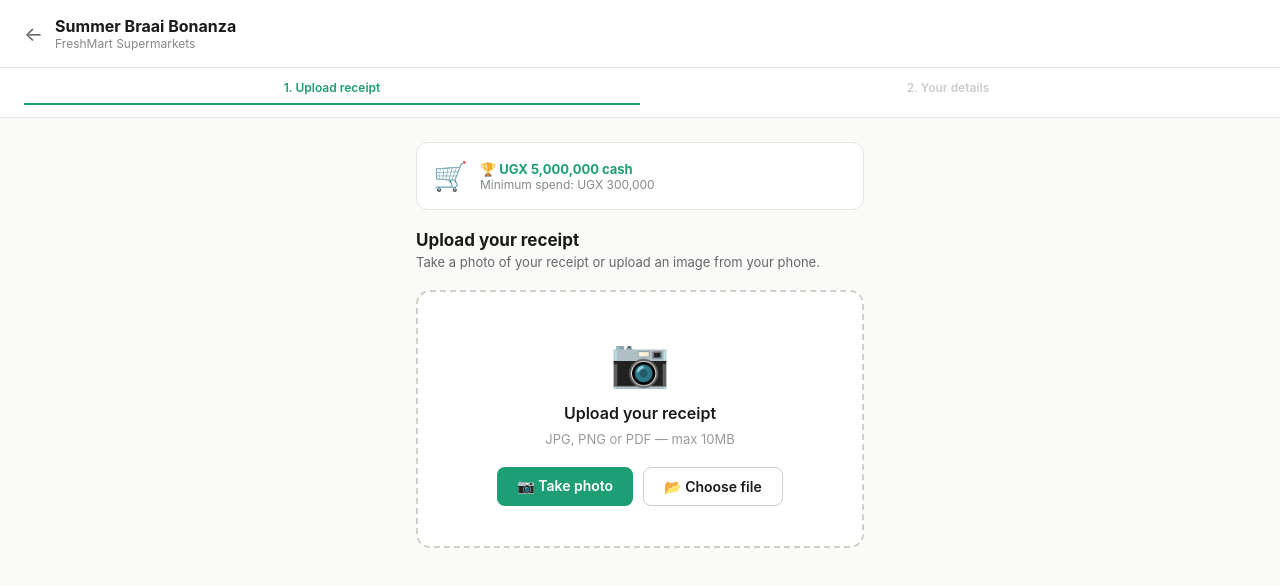
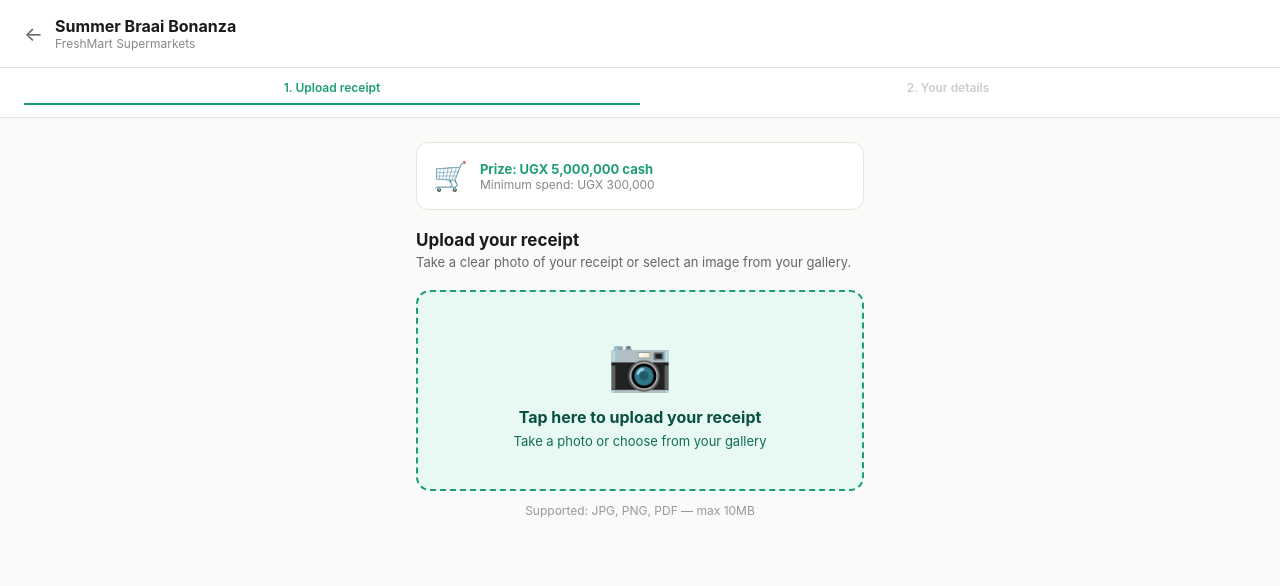
Before and after one commit to johnejalu-cell/receiptraffle, a Next.js app: page /enter/1 in a window 1280 px wide. Shown: the top 586 px of the page. Built offline with nearby package versions, Linux system fonts and the light colour scheme.

Commit message:
Update page.tsx

```diff
--- a/app/enter/[id]/page.tsx
+++ b/app/enter/[id]/page.tsx
@@ -18,7 +18,6 @@ export default function EnterPage({ params }: { params: { id: string } }) {
   const [email, setEmail] = useState('')
   const [result, setResult] = useState<any>(null)
   const [ticket, setTicket] = useState('')
-  const [dragOver, setDragOver] = useState(false)
 
   if (!promo) return (
     <main style={{ padding: '2rem', textAlign: 'center' }}>
@@ -28,28 +27,12 @@ export default function EnterPage({ params }: { params: { id: string } }) {
   )
 
   function handleFile(f: File) {
-    if (!f.type.startsWith('image/') && f.type !== 'application/pdf') {
-      alert('Please upload an image file (JPG, PNG) or PDF')
-      return
-    }
     setFile(f)
     if (f.type.startsWith('image/')) {
       setPreview(URL.createObjectURL(f))
     } else {
       setPreview('pdf')
     }
-  }
-
-  function handleInputChange(e: React.ChangeEvent<HTMLInputElement>) {
-    const f = e.target.files?.[0]
-    if (f) handleFile(f)
-  }
-
-  function handleDrop(e: React.DragEvent) {
-    e.preventDefault()
-    setDragOver(false)
-    const f = e.dataTransfer.files?.[0]
-    if (f) handleFile(f)
   }
 
   async function handleVerify() {
@@ -63,11 +46,10 @@ export default function EnterPage({ params }: { params: { id: string } }) {
         r.readAsDataURL(f)
       })
       const base64 = await toBase64(file!)
-      const mediaType = file!.type || 'image/jpeg'
       const res = await fetch('/api/verify-receipt', {
         method: 'POST',
         headers: { 'Content-Type': 'application/json' },
-        body: JSON.stringify({ imageBase64: base64, mediaType, minSpend: promo.minSpend, currency: promo.currency })
+        body: JSON.stringify({ imageBase64: base64, mediaType: file!.type || 'image/jpeg', minSpend: promo.minSpend, currency: promo.currency })
       })
       const data = await res.json()
       setResult(data)
@@ -86,12 +68,6 @@ export default function EnterPage({ params }: { params: { id: string } }) {
       <div style={{ fontSize: 48, marginBottom: 16 }}>&#x1F50D;</div>
       <h2 style={{ fontSize: 20, fontWeight: 700, marginBottom: 8 }}>Verifying your receipt...</h2>
       <p style={{ color: '#666', fontSize: 14 }}>Our AI is reading your receipt. This takes a few seconds.</p>
-      <div style={{ marginTop: 20, display: 'flex', gap: 6 }}>
-        {[0,1,2].map(i => (
-          <div key={i} style={{ width: 8, height: 8, background: '#1D9E75', borderRadius: '50%', animation: `bounce 0.6s ${i * 0.2}s infinite alternate` }} />
-        ))}
-      </div>
-      <style>{`@keyframes bounce { from { transform: translateY(0) } to { transform: translateY(-8px) } }`}</style>
     </main>
   )
 
@@ -104,10 +80,9 @@ export default function EnterPage({ params }: { params: { id: string } }) {
         <div style={{ fontSize: 12, color: '#999', marginBottom: 4 }}>Your ticket number</div>
         <div style={{ fontSize: 22, fontWeight: 700, color: '#1D9E75', letterSpacing: 1 }}>{ticket}</div>
         <div style={{ borderTop: '1px solid #e5e5e0', marginTop: 12, paddingTop: 12, display: 'flex', flexDirection: 'column', gap: 4 }}>
-          <div style={{ fontSize: 13, color: '#666' }}>&#x1F3C6; {promo.title}</div>
-          <div style={{ fontSize: 13, color: '#666' }}>&#x1F4B0; Amount: {promo.currency} {result?.total_amount?.toLocaleString()}</div>
-          <div style={{ fontSize: 13, color: '#666' }}>&#x1F464; {name}</div>
-          <div style={{ fontSize: 13, color: '#666' }}>&#x1F4F1; {phone}</div>
+          <div style={{ fontSize: 13, color: '#666' }}>{promo.title}</div>
+          <div style={{ fontSize: 13, color: '#666' }}>Amount: {promo.currency} {result?.total_amount?.toLocaleString()}</div>
+          <div style={{ fontSize: 13, color: '#666' }}>{name} · {phone}</div>
         </div>
       </div>
       <p style={{ fontSize: 13, color: '#999', marginBottom: 20 }}>You will be contacted on <strong>{phone}</strong> if you win.</p>
@@ -125,8 +100,7 @@ export default function EnterPage({ params }: { params: { id: string } }) {
         <div style={{ fontSize: 22, fontWeight: 700, color: '#534AB7', letterSpacing: 1 }}>{ticket}</div>
         <div style={{ borderTop: '1px solid #e5e5e0', marginTop: 12, paddingTop: 12, display: 'flex', flexDirection: 'column', gap: 4 }}>
           <div style={{ fontSize: 13, color: '#666' }}>{promo.title}</div>
-          <div style={{ fontSize: 13, color: '#666' }}>&#x1F464; {name}</div>
-          <div style={{ fontSize: 13, color: '#666' }}>&#x1F4F1; {phone}</div>
+          <div style={{ fontSize: 13, color: '#666' }}>{name} · {phone}</div>
         </div>
       </div>
       <p style={{ fontSize: 13, color: '#999', marginBottom: 20 }}>We will contact you on <strong>{phone}</strong> within 24 hours.</p>
@@ -136,7 +110,6 @@ export default function EnterPage({ params }: { params: { id: string } }) {
 
   return (
     <main style={{ minHeight: '100vh', background: '#fafaf9' }}>
-      {/* Header */}
       <div style={{ background: '#fff', borderBottom: '1px solid #e5e5e0', padding: '1rem 1.5rem', display: 'flex', alignItems: 'center', gap: 12 }}>
         <Link href="/" style={{ color: '#666', textDecoration: 'none', fontSize: 20 }}>&#x2190;</Link>
         <div>
@@ -146,7 +119,7 @@ export default function EnterPage({ params }: { params: { id: string } }) {
       </div>
 
       {/* Step indicator */}
-      <div style={{ background: '#fff', padding: '0.75rem 1.5rem', borderBottom: '1px solid #e5e5e0', display: 'flex', gap: 0 }}>
+      <div style={{ background: '#fff', padding: '0.75rem 1.5rem', borderBottom: '1px solid #e5e5e0', display: 'flex' }}>
         {['Upload receipt', 'Your details'].map((s, i) => (
           <div key={i} style={{ flex: 1, textAlign: 'center', fontSize: 12, fontWeight: 600,
             color: (step === 'upload' && i === 0) || (step === 'details' && i === 1) ? '#1D9E75' : '#ccc',
@@ -163,70 +136,75 @@ export default function EnterPage({ params }: { params: { id: string } }) {
         <div style={{ background: '#fff', border: '1px solid #e5e5e0', borderRadius: 12, padding: '1rem', marginBottom: 20, display: 'flex', gap: 12, alignItems: 'center' }}>
           <div style={{ fontSize: 28 }}>{promo.icon}</div>
           <div>
-            <div style={{ fontSize: 13, fontWeight: 700, color: promo.color }}>&#x1F3C6; {promo.prize}</div>
+            <div style={{ fontSize: 13, fontWeight: 700, color: promo.color }}>Prize: {promo.prize}</div>
             <div style={{ fontSize: 12, color: '#888' }}>Minimum spend: {promo.currency} {promo.minSpend.toLocaleString()}</div>
           </div>
         </div>
 
-        {/* STEP 1 — UPLOAD */}
         {step === 'upload' && (
           <div>
             <h2 style={{ fontSize: 17, fontWeight: 700, marginBottom: 4 }}>Upload your receipt</h2>
-            <p style={{ fontSize: 13, color: '#666', marginBottom: 20 }}>Take a photo of your receipt or upload an image from your phone.</p>
+            <p style={{ fontSize: 13, color: '#666', marginBottom: 20 }}>
+              Take a clear photo of your receipt or select an image from your gallery.
+            </p>
 
             {!preview ? (
-              <div
-                onDragOver={e => { e.preventDefault(); setDragOver(true) }}
-                onDragLeave={() => setDragOver(false)}
-                onDrop={handleDrop}
-                style={{ border: `2px dashed ${dragOver ? '#1D9E75' : '#d0d0c8'}`, borderRadius: 14, padding: '2.5rem 1rem', textAlign: 'center', background: dragOver ? '#E8F8F2' : '#fff', marginBottom: 16, transition: 'all 0.2s' }}>
-                <div style={{ fontSize: 48, marginBottom: 12 }}>&#x1F4F7;</div>
-                <div style={{ fontSize: 16, fontWeight: 600, marginBottom: 8 }}>Upload your receipt</div>
-                <div style={{ fontSize: 13, color: '#999', marginBottom: 20 }}>JPG, PNG or PDF &mdash; max 10MB</div>
+              <div style={{ display: 'flex', flexDirection: 'column', gap: 12 }}>
+                {/* Single universal upload button — works on all devices */}
+                <label style={{
+                  display: 'flex', flexDirection: 'column', alignItems: 'center', justifyContent: 'center',
+                  border: '2px dashed #1D9E75', borderRadius: 14, padding: '2.5rem 1rem',
+                  textAlign: 'center', cursor: 'pointer', background: '#E8F8F2'
+                }}>
+                  <div style={{ fontSize: 52, marginBottom: 12 }}>&#x1F4F7;</div>
+                  <div style={{ fontSize: 16, fontWeight: 700, color: '#085041', marginBottom: 6 }}>
+                    Tap here to upload your receipt
+                  </div>
+                  <div style={{ fontSize: 13, color: '#0F6E56' }}>
+                    Take a photo or choose from your gallery
+                  </div>
+                  {/* No capture attribute — lets the phone show its own menu with camera + gallery options */}
+                  <input
+                    type="file"
+                    accept="image/*,application/pdf"
+                    onChange={e => { const f = e.target.files?.[0]; if (f) handleFile(f) }}
+                    style={{ display: 'none' }}
+                  />
+                </label>
 
-                {/* Two buttons — camera and file */}
-                <div style={{ display: 'flex', gap: 10, justifyContent: 'center', flexWrap: 'wrap' }}>
-                  <label style={{ display: 'inline-block', padding: '10px 20px', background: '#1D9E75', color: '#fff', borderRadius: 8, fontSize: 14, fontWeight: 600, cursor: 'pointer' }}>
-                    &#x1F4F7; Take photo
-                    <input type="file" accept="image/*" capture="environment" onChange={handleInputChange} style={{ display: 'none' }} />
-                  </label>
-                  <label style={{ display: 'inline-block', padding: '10px 20px', background: '#fff', color: '#1a1a18', border: '1px solid #d0d0c8', borderRadius: 8, fontSize: 14, fontWeight: 600, cursor: 'pointer' }}>
-                    &#x1F4C2; Choose file
-                    <input type="file" accept="image/*,application/pdf" onChange={handleInputChange} style={{ display: 'none' }} />
-                  </label>
+                <div style={{ textAlign: 'center', fontSize: 12, color: '#999' }}>
+                  Supported: JPG, PNG, PDF &mdash; max 10MB
                 </div>
               </div>
             ) : (
-              <div style={{ marginBottom: 20 }}>
+              <div>
                 {preview !== 'pdf' ? (
-                  <div style={{ borderRadius: 14, overflow: 'hidden', border: '1px solid #e5e5e0', maxHeight: 280, display: 'flex', alignItems: 'center', justifyContent: 'center', background: '#f5f5f0', marginBottom: 12 }}>
-                    <img src={preview} alt="Receipt preview" style={{ maxWidth: '100%', maxHeight: 280, objectFit: 'contain' }} />
+                  <div style={{ borderRadius: 14, overflow: 'hidden', border: '2px solid #1D9E75', maxHeight: 300, display: 'flex', alignItems: 'center', justifyContent: 'center', background: '#f5f5f0', marginBottom: 12 }}>
+                    <img src={preview} alt="Receipt preview" style={{ maxWidth: '100%', maxHeight: 300, objectFit: 'contain' }} />
                   </div>
                 ) : (
-                  <div style={{ borderRadius: 14, border: '1px solid #e5e5e0', padding: '2rem', textAlign: 'center', background: '#f5f5f0', marginBottom: 12 }}>
+                  <div style={{ borderRadius: 14, border: '2px solid #1D9E75', padding: '2rem', textAlign: 'center', background: '#E8F8F2', marginBottom: 12 }}>
                     <div style={{ fontSize: 36, marginBottom: 8 }}>&#x1F4C4;</div>
                     <div style={{ fontSize: 14, fontWeight: 600 }}>{file?.name}</div>
-                    <div style={{ fontSize: 12, color: '#999' }}>PDF uploaded</div>
                   </div>
                 )}
 
-                <div style={{ background: '#E8F8F2', borderRadius: 10, padding: '10px 14px', fontSize: 13, color: '#085041', fontWeight: 600, marginBottom: 12, display: 'flex', justifyContent: 'space-between', alignItems: 'center' }}>
-                  <span>&#x2713; {file?.name}</span>
+                <div style={{ background: '#E8F8F2', borderRadius: 10, padding: '10px 14px', fontSize: 13, color: '#085041', fontWeight: 600, marginBottom: 14, display: 'flex', justifyContent: 'space-between', alignItems: 'center' }}>
+                  <span>&#x2713; Receipt uploaded</span>
                   <label style={{ fontSize: 12, color: '#0F6E56', cursor: 'pointer', textDecoration: 'underline' }}>
                     Change
-                    <input type="file" accept="image/*,application/pdf" onChange={handleInputChange} style={{ display: 'none' }} />
+                    <input type="file" accept="image/*,application/pdf" onChange={e => { const f = e.target.files?.[0]; if (f) handleFile(f) }} style={{ display: 'none' }} />
                   </label>
                 </div>
 
                 <button onClick={() => setStep('details')} style={{ width: '100%', padding: '14px', background: '#1D9E75', color: '#fff', border: 'none', borderRadius: 10, fontSize: 16, fontWeight: 700, cursor: 'pointer' }}>
-                  Continue &rarr;
+                  Continue &#x2192;
                 </button>
               </div>
             )}
           </div>
         )}
 
-        {/* STEP 2 — DETAILS */}
         {step === 'details' && (
           <div>
             <h2 style={{ fontSize: 17, fontWeight: 700, marginBottom: 4 }}>Your details</h2>
@@ -248,18 +226,18 @@ export default function EnterPage({ params }: { params: { id: string } }) {
                   style={{ width: '100%', padding: '12px 14px', border: '1px solid #d0d0c8', borderRadius: 10, fontSize: 15, background: '#fff' }} />
               </div>
 
-              {/* Receipt preview thumbnail */}
-              <div style={{ background: '#f5f5f0', borderRadius: 10, padding: '10px 14px', display: 'flex', gap: 10, alignItems: 'center' }}>
-                <div style={{ fontSize: 24 }}>{preview === 'pdf' ? '&#x1F4C4;' : '&#x1F9FE;'}</div>
-                <div style={{ fontSize: 12, color: '#666', flex: 1, minWidth: 0, overflow: 'hidden', textOverflow: 'ellipsis', whiteSpace: 'nowrap' }}>{file?.name}</div>
-                <button onClick={() => setStep('upload')} style={{ background: 'none', border: 'none', color: '#1D9E75', fontSize: 12, cursor: 'pointer', textDecoration: 'underline', flexShrink: 0 }}>Change</button>
+              <div style={{ background: '#f5f5f0', borderRadius: 10, padding: '10px 14px', display: 'flex', gap: 10, alignItems: 'center', fontSize: 12, color: '#666' }}>
+                <span style={{ fontSize: 20 }}>&#x1F9FE;</span>
+                <span style={{ flex: 1 }}>{file?.name}</span>
+                <button onClick={() => { setFile(null); setPreview(''); setStep('upload') }} style={{ background: 'none', border: 'none', color: '#1D9E75', fontSize: 12, cursor: 'pointer', textDecoration: 'underline' }}>Change</button>
               </div>
 
               <div style={{ display: 'flex', gap: 10 }}>
                 <button onClick={() => setStep('upload')} style={{ flex: 1, padding: '13px', background: '#fff', border: '1px solid #d0d0c8', borderRadius: 10, fontSize: 15, fontWeight: 600, cursor: 'pointer', color: '#666' }}>
                   &#x2190; Back
                 </button>
-                <button onClick={handleVerify} disabled={!name || !phone} style={{ flex: 2, padding: '13px', background: !name || !phone ? '#ccc' : '#1D9E75', color: '#fff', border: 'none', borderRadius: 10, fontSize: 15, fontWeight: 700, cursor: !name || !phone ? 'not-allowed' : 'pointer' }}>
+                <button onClick={handleVerify} disabled={!name || !phone}
+                  style={{ flex: 2, padding: '13px', background: !name || !phone ? '#ccc' : '#1D9E75', color: '#fff', border: 'none', borderRadius: 10, fontSize: 15, fontWeight: 700, cursor: !name || !phone ? 'not-allowed' : 'pointer' }}>
                   Submit entry &#x1F39F;
                 </button>
               </div>
```
